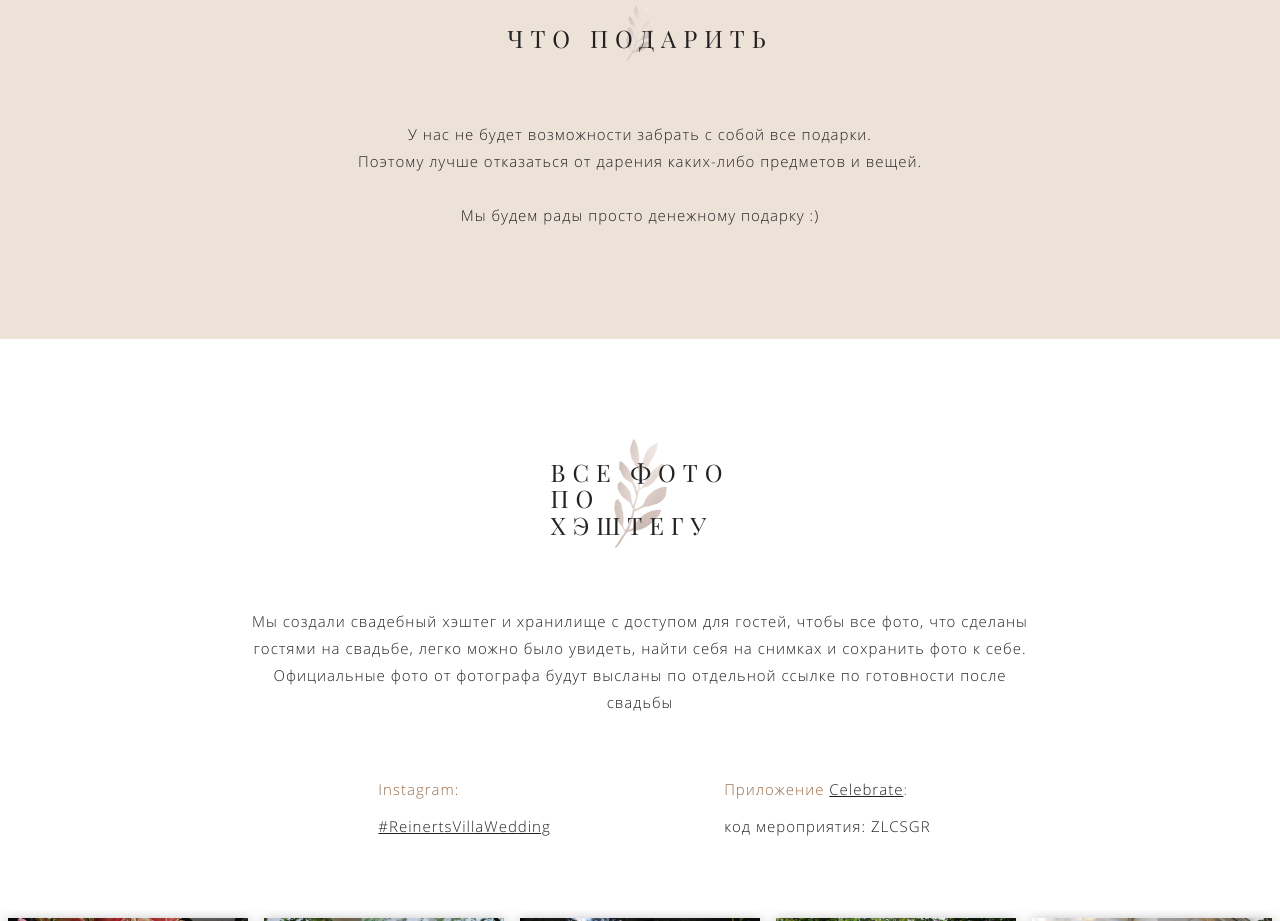
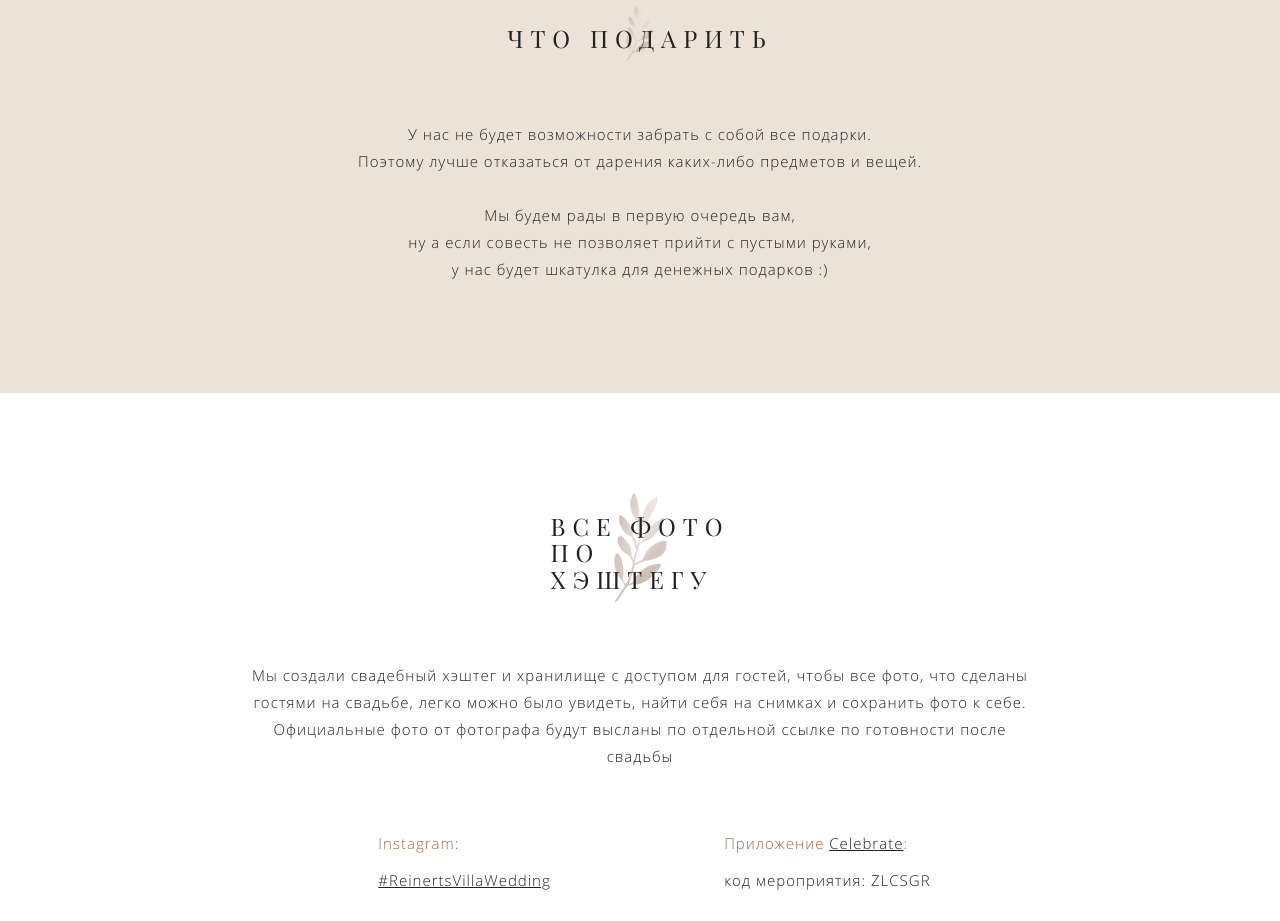
Before and after one commit to IrinaZiborova/weddingseite.github.io, a plain HTML site: page russian.html in a window 1280 px wide. Shown: the part 4920-5841 px from the top of the page. Drawn offline with nearby package versions, Linux system fonts and the light colour scheme.

Commit message:
Update russian.html

```diff
--- a/russian.html
+++ b/russian.html
@@ -221,7 +221,9 @@ Your browser does not support the video tag.
   <p class="centered-text">
       У нас не будет возможности забрать с собой все подарки.<br>
       Поэтому лучше отказаться от дарения каких-либо предметов и вещей.<br><br>
-      Мы будем рады просто денежному подарку :)
+      Мы будем рады в первую очередь вам, <br>
+	  ну а если совесть не позволяет прийти с пустыми руками,<br>
+	  у нас будет шкатулка для денежных подарков :)
       </p>
   </div>
 </div>
```
